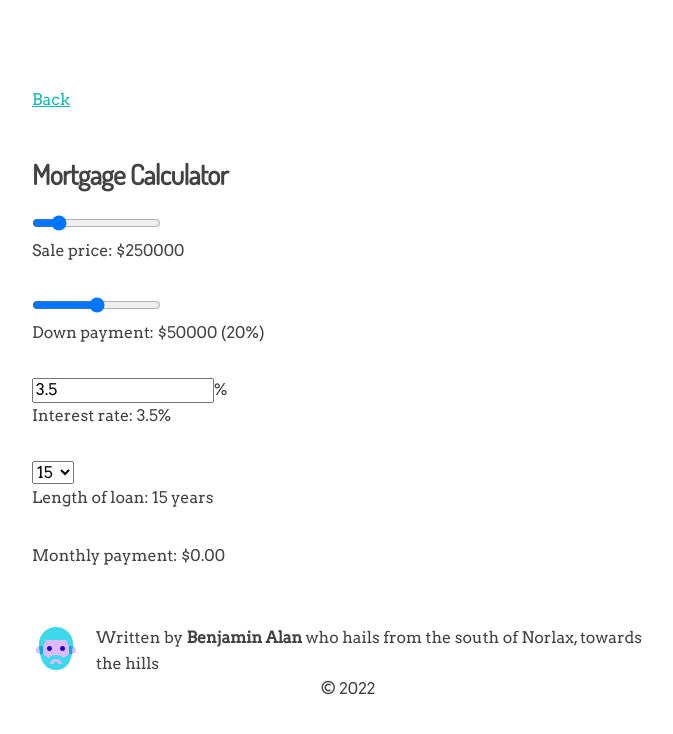
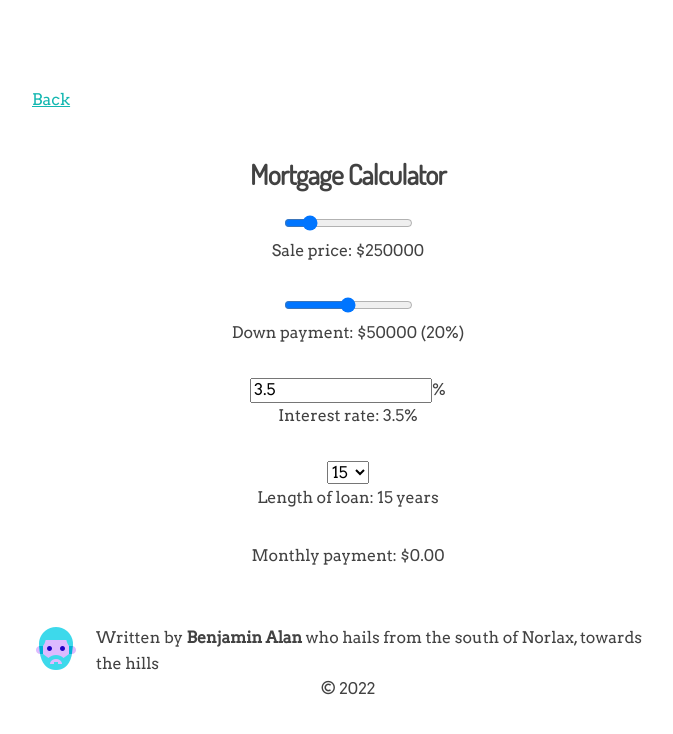
Before and after one commit to thedem0ralizer/silver-guacamole, a Gatsby site: page /mortgage-calc in a window 1280 px wide. Shown: the whole page, without its empty margins (292-965 px from the left). Built offline with nearby package versions, Linux system fonts and the light colour scheme; Gatsby itself is replaced by a stand-in of ours.

Commit message:
center mortgage calculator

```diff
--- a/src/components/calc.js
+++ b/src/components/calc.js
@@ -32,10 +32,10 @@ export class MortgageCalculator extends Component {
 
     render () {
         return (
-            <div>
+            <center>
                 <h3>Mortgage Calculator</h3>
-                <div>
-                    <div>
+                <div id='inputs-list'>
+                    <div className="input-item">
                         <input
                             name="sale_price"
                             type='range'
@@ -52,7 +52,7 @@ export class MortgageCalculator extends Component {
                             </span>
                         </p>
                     </div>
-                    <div>
+                    <div className="input-item">
                         <input
                             name="amount_down"
                             type='range'
@@ -69,7 +69,7 @@ export class MortgageCalculator extends Component {
                             </span>
                         </p>
                     </div>
-                    <div>
+                    <div className="input-item">
                         <input
                             type="number"
                             name="interest_rate"
@@ -84,7 +84,7 @@ export class MortgageCalculator extends Component {
                             </span>
                         </p>
                     </div>
-                    <div>
+                    <div className="input-item">
                         <form>
                             <select value={this.state.num_years} onChange={this.onChange} name="num_years">
                                 <option value="15">15</option>
@@ -98,7 +98,7 @@ export class MortgageCalculator extends Component {
                             </span>
                         </p>
                     </div>
-                    <div>
+                    <div className="input-item">
                         <p>
                             Monthly payment:{' '}
                             <span>
@@ -107,7 +107,7 @@ export class MortgageCalculator extends Component {
                         </p>
                     </div>
                 </div>
-            </div>
+            </center>
         )
     }
 }
```
